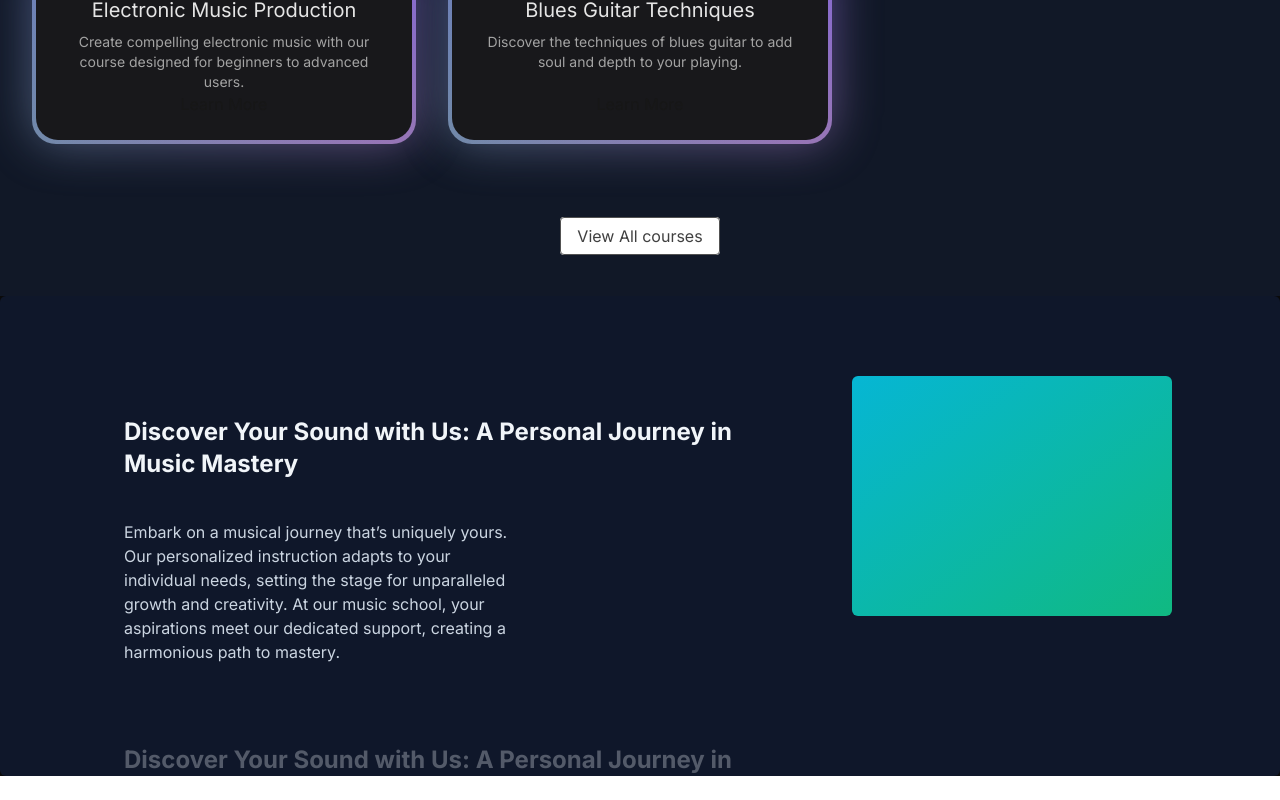
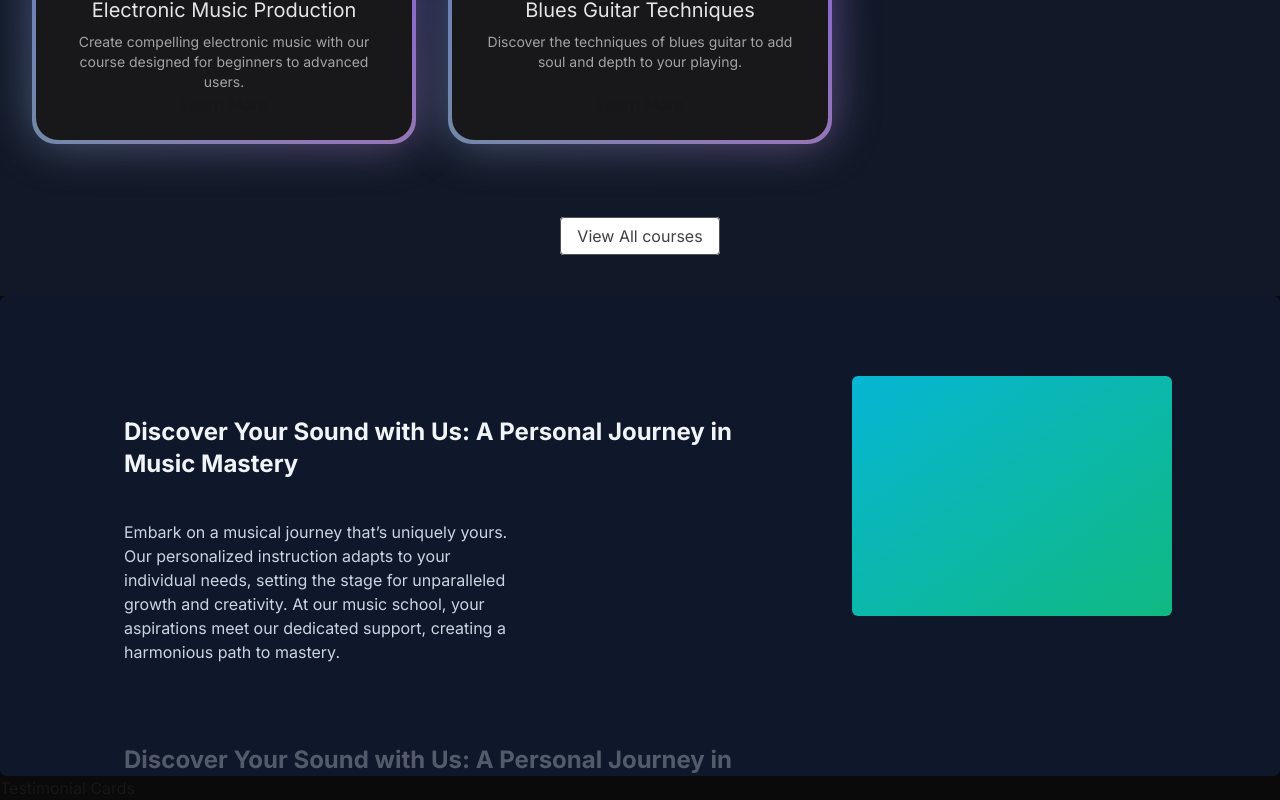
Before and after one commit to Avaya02/NextJS-MusicAcademy, a Next.js app: page / in a window 1280 px wide. Shown: the part 1072-1872 px from the top of the page. Before the commit the page ends 1848 px from the top, so only its background shows below. Built offline with nearby package versions, Linux system fonts and the light colour scheme.

Commit message:
testimonials

```diff
--- a/src/app/page.tsx
+++ b/src/app/page.tsx
@@ -3,6 +3,7 @@ import "./globals.css";
 import HeroSection from "../components/HeroSection";
 import FeaturesCourses from "../components/FeaturesCourses";
 import WhyChooseUs from "../components/WhyChooseUs";
+import TestimonialCards from "../components/TestimonialCards";
 
 export default function Home() {
   return (
@@ -11,6 +12,7 @@ export default function Home() {
       <HeroSection/>
       <FeaturesCourses/>
       <WhyChooseUs/>
+      <TestimonialCards/>
     </main>
 
   );
--- /dev/null
+++ b/src/components/TestimonialCards.tsx
@@ -0,0 +1,11 @@
+import React from 'react'
+
+function TestimonialCards() {
+  return (
+    <div>
+      Testimonial Cards
+    </div>
+  )
+}
+
+export default TestimonialCards
```
